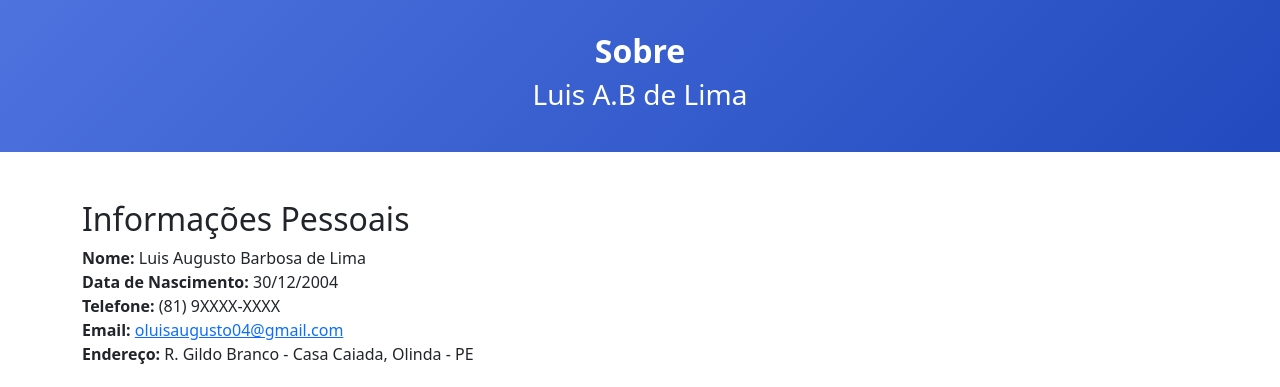
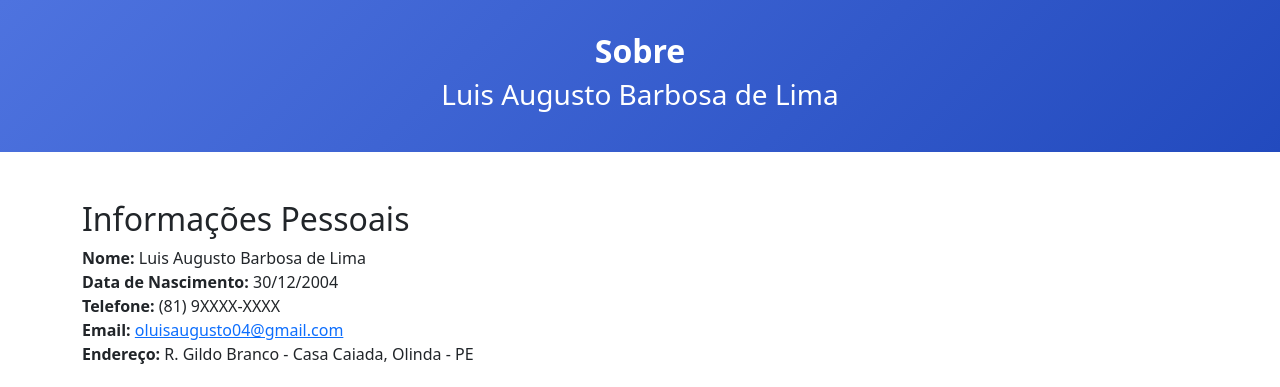
Before and after one commit to luisign04/atividades_coding, a plain HTML site: page atv01_curriculo-com-styles/paginas/sobre.html in a window 1280 px wide. Shown: the top 387 px of the page. Drawn offline with nearby package versions, Linux system fonts and the light colour scheme.

```diff
--- a/atv01_curriculo-com-styles/paginas/sobre.html
+++ b/atv01_curriculo-com-styles/paginas/sobre.html
@@ -11,7 +11,7 @@
   <header>
     <div class="container">
       <h1>Sobre</h1>
-      <h3>Luis A.B de Lima</h3>
+      <h3>Luis Augusto Barbosa de Lima</h3>
     </div>
   </header>
 
```
